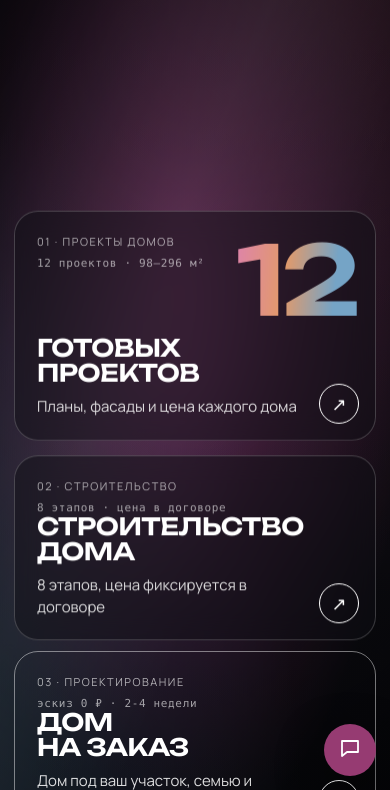
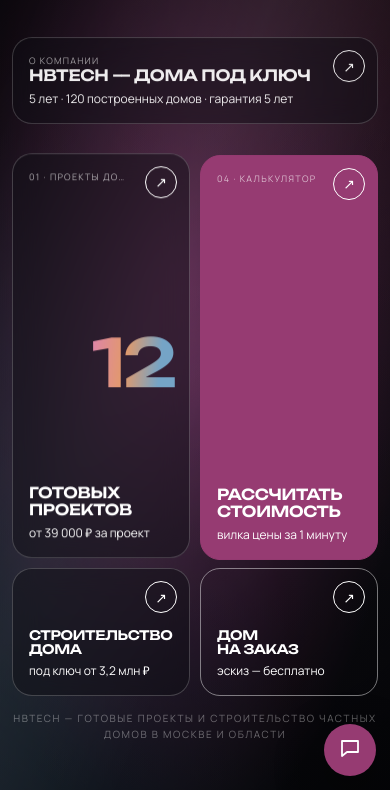
Before and after one commit to AMIGOO7g/hbtech, a plain HTML site: page index.html in a window 390 px wide. Shown: the part 54-844 px from the top of the page. Drawn offline with Linux system fonts and the light colour scheme.

Commit message:
Add files via upload

```diff
--- a/styles.css
+++ b/styles.css
@@ -4191,3 +4191,38 @@ html,body,button{font-variant-emoji:text}
   .home-view.intro .card-projects{--i:6}
   .home-view.intro .card-about{--i:8}
 }
+/* ===== Телефон: главная одним экраном (кладка видна целиком) ===== */
+@media (max-width:760px){
+  .home-view{padding:78px 12px 16px!important;overflow:hidden!important}
+  .home-grid{grid-template-columns:1fr 1fr!important;grid-template-rows:auto 1fr 1fr auto!important;height:calc(100svh - 150px)!important;max-height:640px;min-height:520px;gap:10px!important}
+  .card-about{grid-column:1/3!important;grid-row:1!important;min-height:0!important}
+  .card-projects{grid-column:1!important;grid-row:2/4!important}
+  .card-calc{grid-column:2!important;grid-row:2/4!important}
+  .card-process{grid-column:1!important;grid-row:4!important}
+  .card-architecture{grid-column:2!important;grid-row:4!important}
+  .card-about,.card-projects,.card-calc,.card-process,.card-architecture{min-height:0!important}
+  .home-card{padding:16px!important;border-radius:20px!important}
+  .home-card .card-spec,.home-card .card-more{display:none!important}
+  .home-card .card-copy small{opacity:1!important;transform:none!important;font-size:12px!important;margin-top:6px}
+  .card-copy{padding-right:0!important}
+  .home-card strong{font-size:clamp(13px,3.9vw,17px)!important;line-height:1.08!important}
+  .card-about strong{font-size:clamp(15px,4.4vw,19px)!important}
+  .card-no{font-size:9px!important}
+  .home-card i{top:12px!important;right:12px!important;bottom:auto!important;width:32px!important;height:32px!important;font-size:14px!important}
+  .card-big{font-size:clamp(56px,17vw,76px)!important;top:auto!important;bottom:40%!important;right:14px!important}
+  .home-caption{margin-top:14px!important;font-size:10px!important}
+  /* кладка снизу вверх */
+  .home-view.intro .card-process{--i:0}
+  .home-view.intro .card-architecture{--i:1.5}
+  .home-view.intro .card-projects{--i:3.5}
+  .home-view.intro .card-calc{--i:5}
+  .home-view.intro .card-about{--i:7}
+}
+@media (max-width:760px){
+  .card-process .card-no,.card-architecture .card-no{display:none!important}
+  .card-process strong,.card-architecture strong{font-size:clamp(11px,3.35vw,15px)!important;letter-spacing:-.03em!important;margin-top:auto}
+  .card-process,.card-architecture{justify-content:flex-end}
+  .card-projects .card-no,.card-calc .card-no{max-width:calc(100% - 40px);white-space:nowrap;overflow:hidden;text-overflow:ellipsis}
+}
+@media (max-width:760px){.home-grid{grid-template-rows:auto 1fr 1fr 128px!important}}
+@media (max-width:760px){.card-about .card-copy{padding-right:40px!important}.card-about strong{font-size:clamp(13px,4vw,19px)!important}}
```
